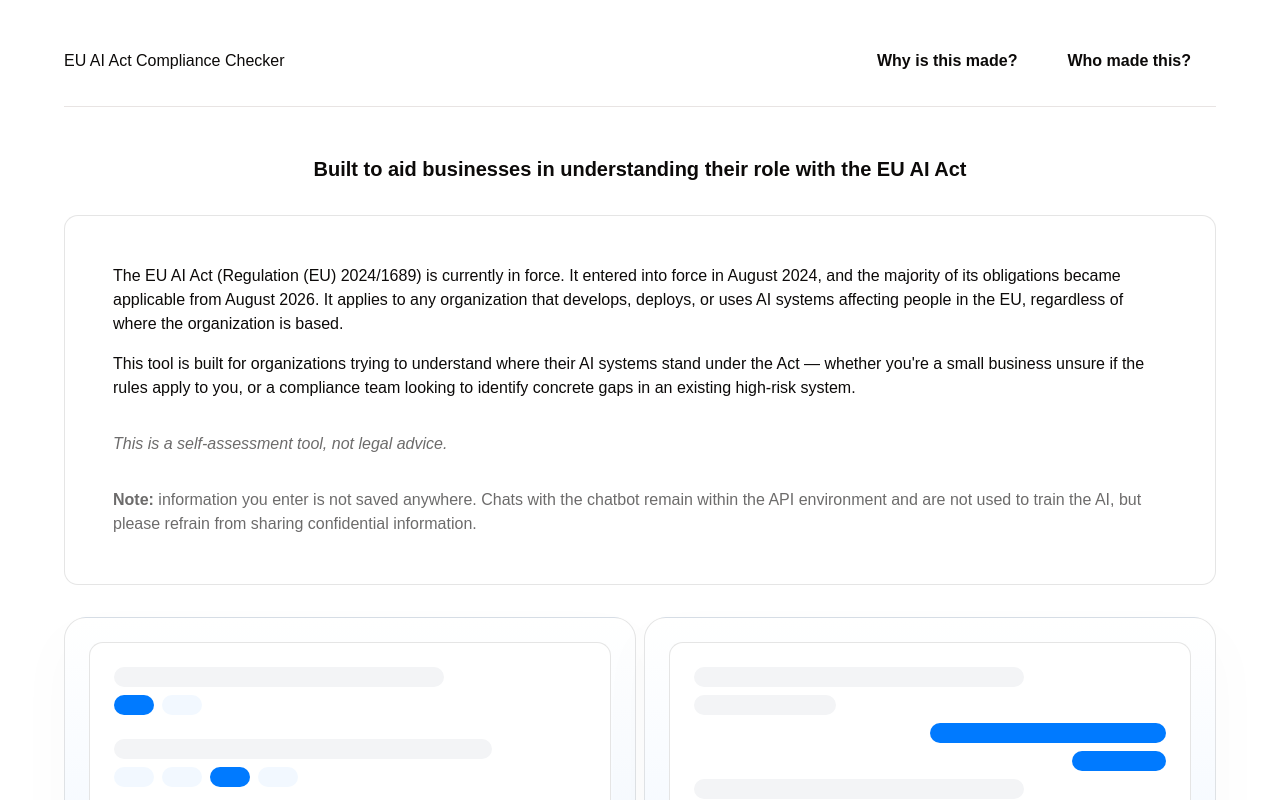
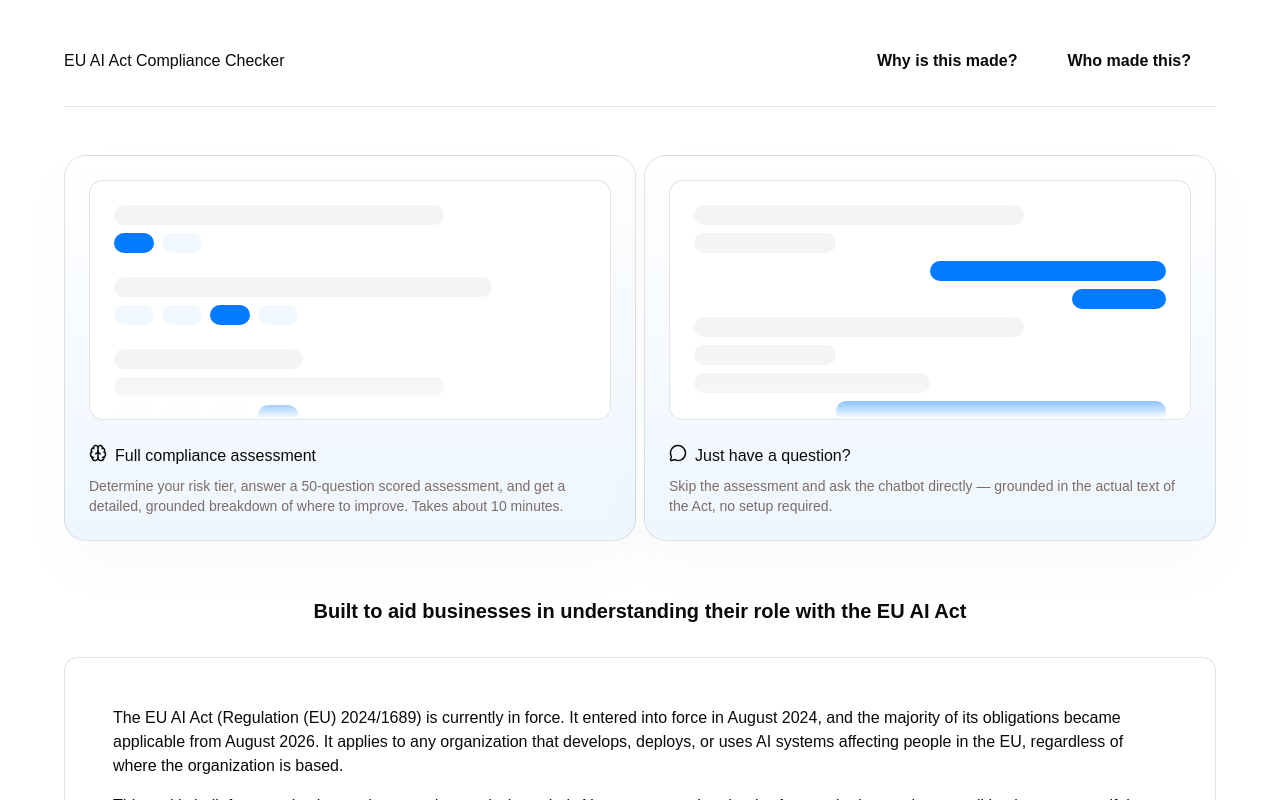
Before and after one commit to jacintha-walters/euaiact-chat, a React (Vite) app in the folder frontend/: page / in a window 1280 px wide. Shown: the top 800 px of the page. Built offline with nearby package versions, Linux system fonts and the light colour scheme; no server answers.

Commit message:
reorder landing page

```diff
--- a/frontend/src/LandingPage.jsx
+++ b/frontend/src/LandingPage.jsx
@@ -15,8 +15,13 @@ import {
 function LandingPage({ onStartAssessment, onStartChat }) {
   return (
     <div className="flex flex-col gap-8">
-      {" "}
-      <p className="text-xl mx-auto text-center font-bold">
+      <div className="max-lg:-order-1 flex flex-col gap-4">
+        <div className="grid md:grid-cols-2 gap-2">
+          <FullComplianceAssessmentButton onClick={onStartAssessment} />
+          <AskQuestionButton onClick={onStartChat} />
+        </div>
+      </div>
+      <p className="mt-6 text-xl mx-auto text-center font-bold">
         Built to aid businesses in understanding their role with the EU AI Act
       </p>
       <div className="flex bg-white mx-auto p-8 lg:p-12 flex-col gap-8 rounded-xl border border-black/10">
@@ -47,12 +52,6 @@ function LandingPage({ onStartAssessment, onStartChat }) {
           information.
         </p>
       </div>
-      <div className="max-lg:-order-1 flex flex-col gap-4">
-        <div className="grid md:grid-cols-2 gap-2">
-          <FullComplianceAssessmentButton onClick={onStartAssessment} />
-          <AskQuestionButton onClick={onStartChat} />
-        </div>
-      </div>
     </div>
   );
 }
```
